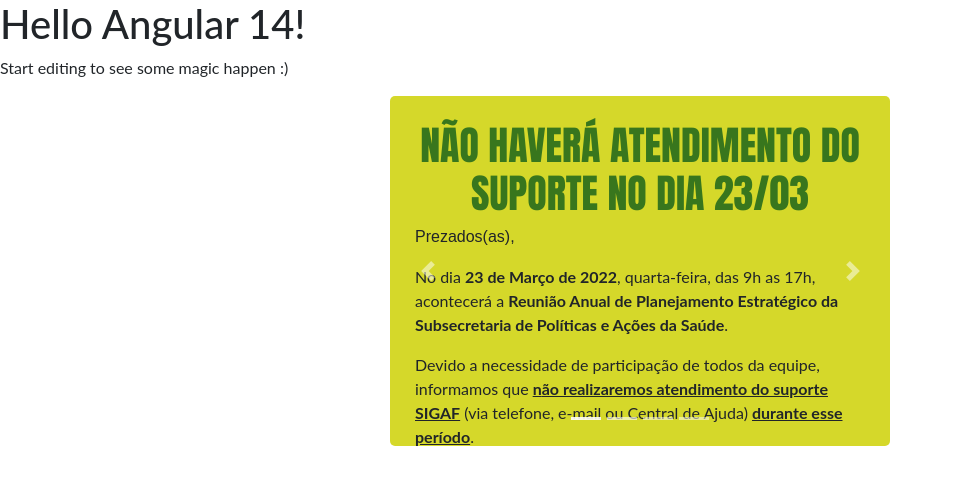
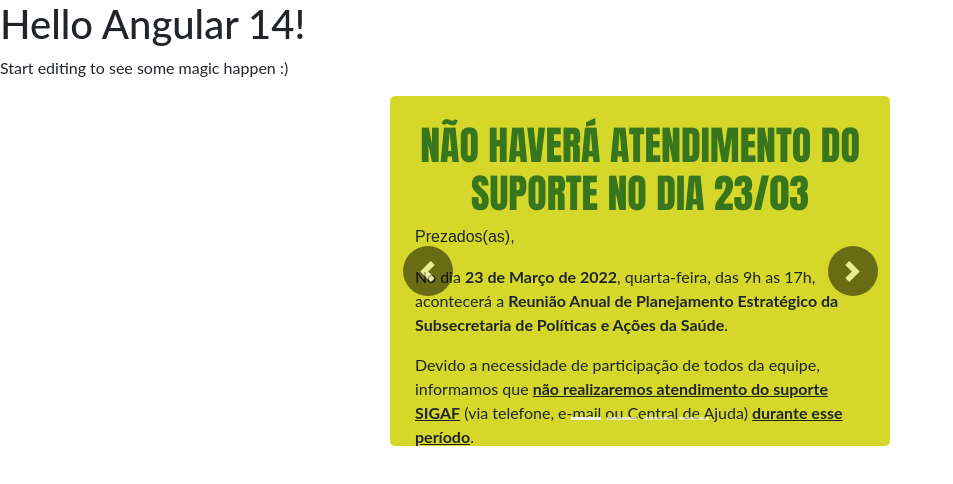
Before and after one commit to leite-gilcimar/angular-render-html-externo, an Angular app: page / in a window 1280 px wide. Shown: the top 484 px of the page, without its empty margins (0-953 px from the left). Built offline with nearby package versions, Linux system fonts and the light colour scheme.

Commit message:
Modificando o layout dos icones de voltar e avançar do carousel

```diff
--- a/src/app/app.component.css
+++ b/src/app/app.component.css
@@ -7,6 +7,15 @@ p {
   justify-content: center;
 }
 
+::ng-deep .carousel .carousel-control-prev-icon,
+::ng-deep .carousel .carousel-control-next-icon {
+  background-color: #000;
+  width: 50px;
+  height: 50px;
+  background-size: 41%;
+  border-radius: 50%;
+}
+
 .box-div-externo {
   height: 350px;
   width: 500px;
```
